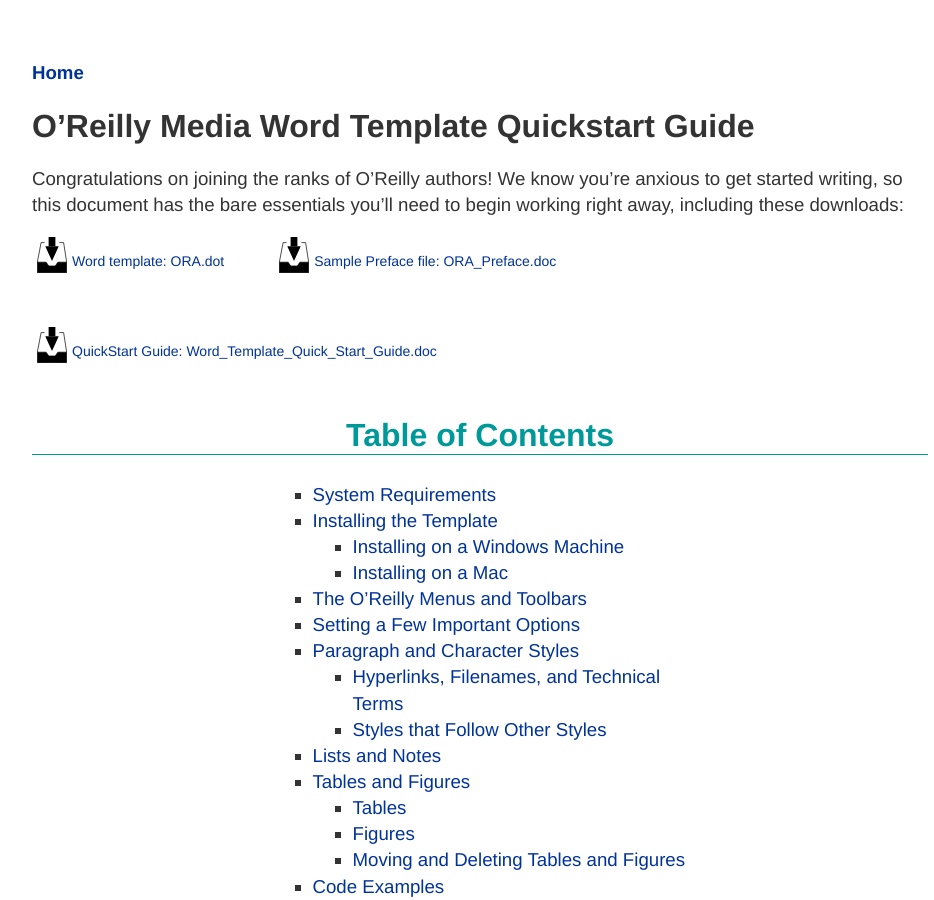
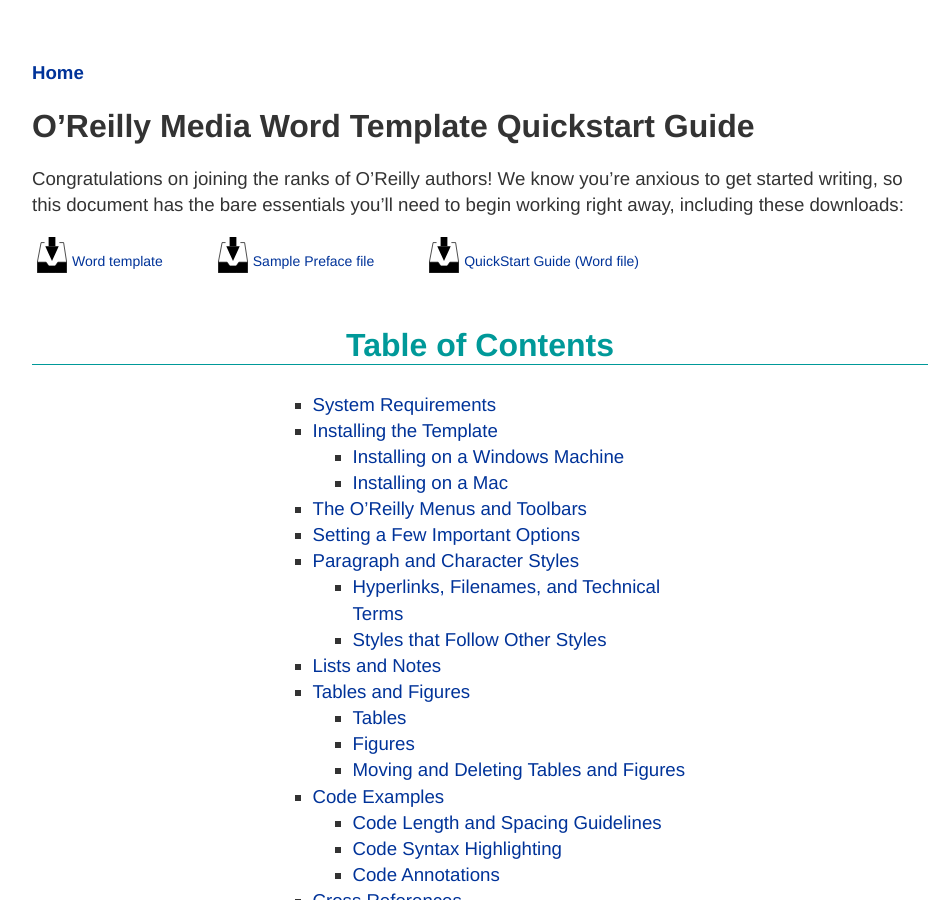
Before and after one commit to oreillymedia/production-resources, a Jekyll site: the page built from word/index.md, in a window 1280 px wide and 900 px high. Shown: the whole window, without its empty margins (160-1094 px from the left). Built offline with Jekyll 4.4.1, drawn with Linux system fonts in a browser that asks for light colours.

Commit message:
Update index.md
Updating first ul content

```diff
--- a/word/index.md
+++ b/word/index.md
@@ -7,9 +7,9 @@
 Congratulations on joining the ranks of O'Reilly authors! We know you're anxious to get started writing, so this document has the bare essentials you'll need to begin working right away, including these downloads:
 
 <ul class="no-bullets">
-<li><a href="ORA.dot">Word template: ORA.dot</a></li>
-<li><a href="ORA_Preface.doc">Sample Preface file: ORA_Preface.doc</a></li>
-<li><a href="Word_Template_Quick_Start_Guide.doc">QuickStart Guide: Word_Template_Quick_Start_Guide.doc</a></li>
+<li><a href="ORA.dot">Word template</a></li>
+<li><a href="ORA_Preface.doc">Sample Preface file</a></li>
+<li><a href="Word_Template_Quick_Start_Guide.doc">QuickStart Guide (Word file)</a></li>
 </ul>
 
 
```
